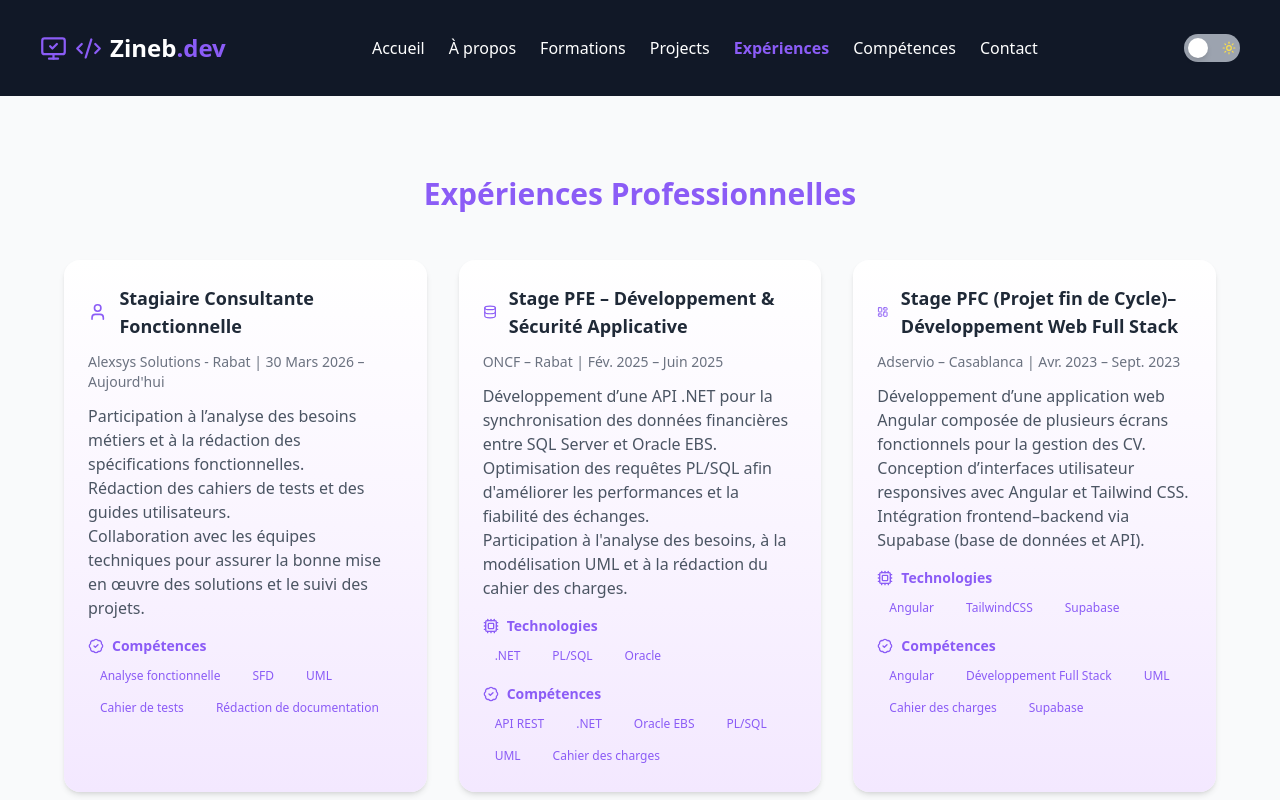
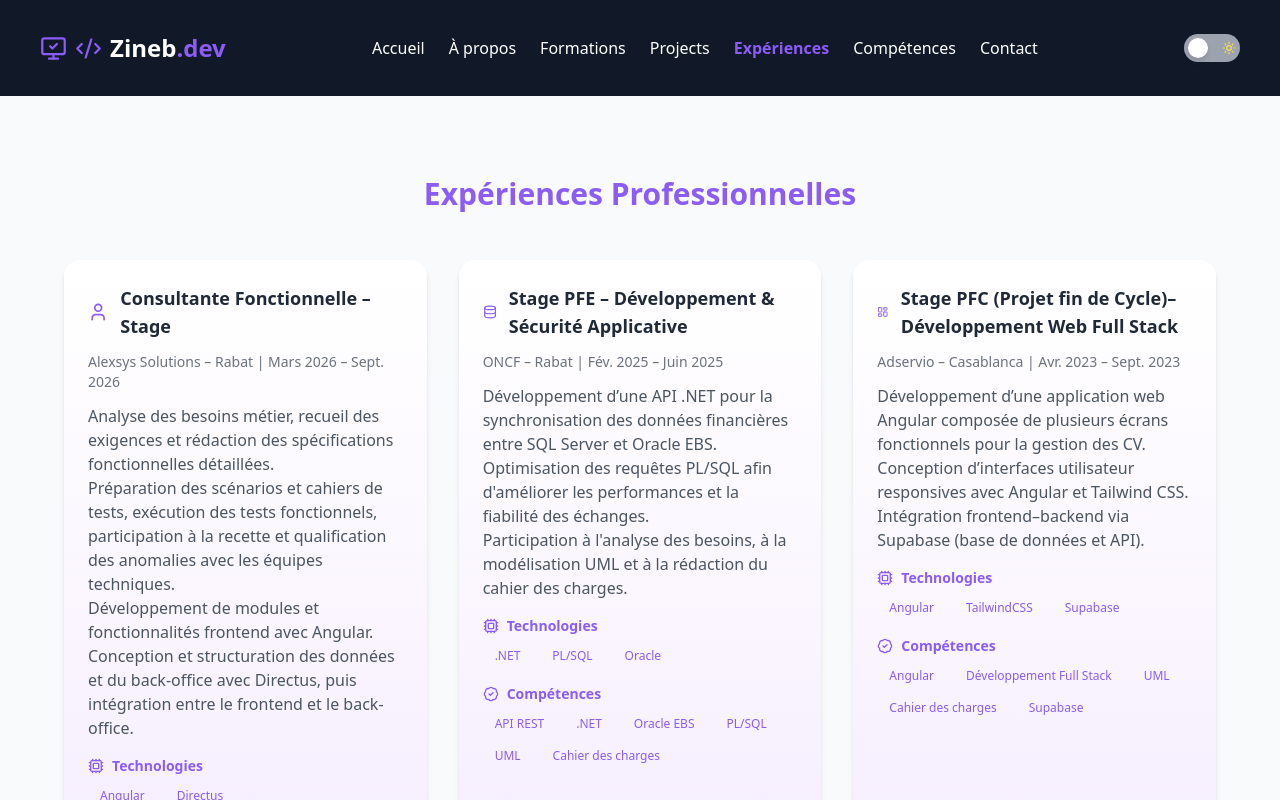
Before and after one commit to TaibiZineb/mon-portfolio, a React (Vite) app: page /experience in a window 1280 px wide. Shown: the top 800 px of the page. Built offline with nearby package versions, Linux system fonts and the light colour scheme.

Commit message:
Update Alexsys Solutions experience to match CV

```diff
--- a/src/pages/Experience.jsx
+++ b/src/pages/Experience.jsx
@@ -22,17 +22,17 @@
 
 export default function Experience() {
   const experiences = [
-     {  icon: <User size={22} className="text-[var(--accent)]" />,
-      titre: "Stagiaire Consultante Fonctionnelle",
-
-      entreprise: "Alexsys Solutions - Rabat",
-      date: "30 Mars 2026 – Aujourd'hui",
-      description:
-       "Participation à l’analyse des besoins métiers et à la rédaction des spécifications fonctionnelles.\nRédaction des cahiers de tests et des guides utilisateurs.\nCollaboration avec les équipes techniques pour assurer la bonne mise en œuvre des solutions et le suivi des projets.",
-      techno: "",
-      competences : "Analyse fonctionnelle • SFD • UML • Cahier de tests • Rédaction de documentation",
-
-    },
+{
+  icon: <User size={22} className="text-[var(--accent)]" />,
+  titre: "Consultante Fonctionnelle – Stage",
+  entreprise: "Alexsys Solutions – Rabat",
+  date: "Mars 2026 – Sept. 2026",
+  description:
+    "Analyse des besoins métier, recueil des exigences et rédaction des spécifications fonctionnelles détaillées.\nPréparation des scénarios et cahiers de tests, exécution des tests fonctionnels, participation à la recette et qualification des anomalies avec les équipes techniques.\nDéveloppement de modules et fonctionnalités frontend avec Angular.\nConception et structuration des données et du back-office avec Directus, puis intégration entre le frontend et le back-office.",
+  techno: "Angular, Directus",
+  competences:
+    "Analyse fonctionnelle • Spécifications fonctionnelles • Cahier de tests • Recette • Qualification des anomalies • Développement Frontend",
+},
     {
       icon: <Database size={22} className="text-[var(--accent)]" />,
       titre: "Stage PFE – Développement & Sécurité Applicative",
--- a/src/pages/Home.jsx
+++ b/src/pages/Home.jsx
@@ -16,7 +16,7 @@ export default function Home() {
             <ShieldCheck size={20} className="text-[var(--accent)]" />Data & Security</span>
         </p>
         <div className="mt-8 flex justify-center">
-          <a href="/TAIBI Zineb_CV.pdf"
+          <a href="/CV_Zineb_Taibi_Technique_Fonctionnel.pdf"
             download className="group inline-flex items-center gap-2 bg-[var(--accent)] text-white px-6 py-3 rounded-xl shadow-md border border-transparent hover:bg-white hover:text-[var(--accent)] hover:border-[var(--accent)] hover:scale-105 transition">
             <FileText size={18} className="animate-bounce text-white group-hover:text-[var(--accent)] transition"/>Télécharger mon CV
           </a>
```
Also changed, not shown: 1 other file (tests, documents, lock files or other folders).
